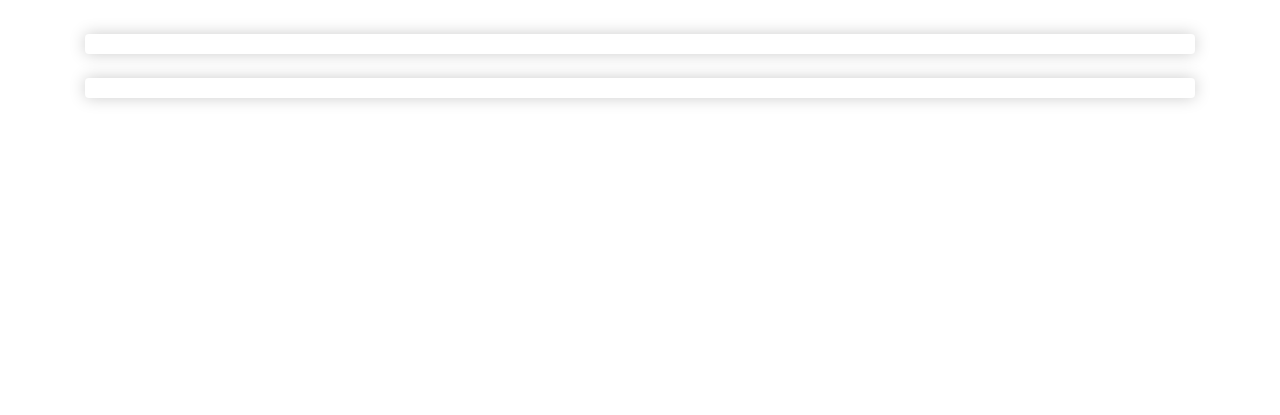
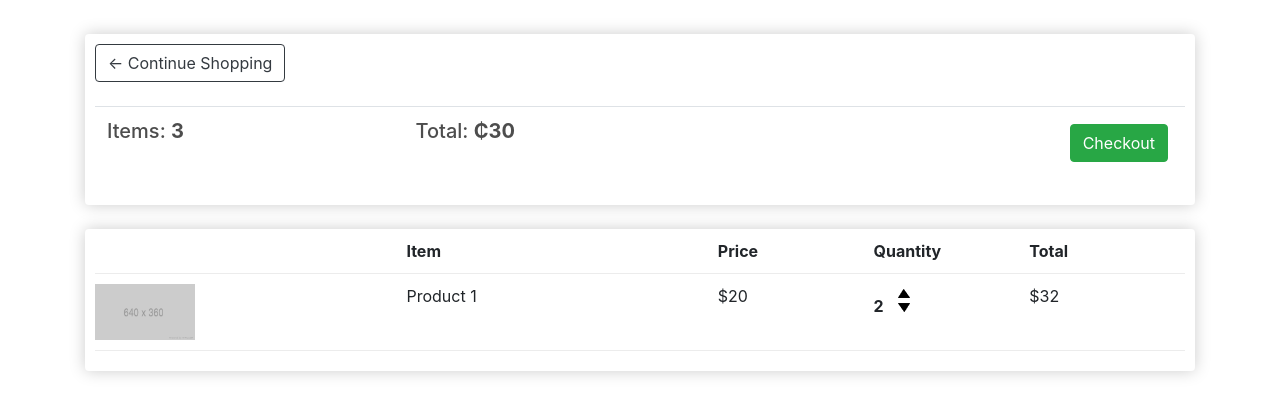
Before and after one commit to dagadjei/shop-online, a Django app: page /cart/ in a window 1280 px wide. Shown: the part 57-472 px from the top of the page. Run offline with Django 4.2, Linux system fonts and the light colour scheme; lists and menus that the app fills with data are empty; some libraries are stand-ins or nearby versions.

Commit message:
completion of cart-page template

```diff
--- a/shop/store/templates/store/cart.html
+++ b/shop/store/templates/store/cart.html
@@ -4,11 +4,44 @@
     <div class="row">
         <div class="col-lg-12">
             <div class="box-element">
-
+                <a class="btn btn-outline-dark" href="{% url 'store' %}">&#x2190; Continue Shopping</a>
+                <br>
+                <br>
+                <table class="table">
+                    <tr>
+                        <th><h5>Items: <strong>3</strong></h5></th>
+                        <th><h5>Total: <strong>₵30</strong></h5></th>
+                        <th>
+                            <a style="float:right; margin:5px;" href="{% url 'checkout' %}" class="btn btn-success">
+                                Checkout
+                            </a>
+                        </th>
+                    </tr>
+                </table>
             </div>
             <br>
             <div class="box-element">
+                <div class="cart-row">
+                    <div style="flex: 2;"></div>
+                    <div style="flex: 2;"><strong>Item</strong></div>
+                    <div style="flex: 1;"><strong>Price</strong></div>
+                    <div style="flex: 1;"><strong>Quantity</strong></div>
+                    <div style="flex: 1;"><strong>Total</strong></div>
+                </div>
+                <div class="cart-row">
+					<div style="flex:2"><img class="row-image" src="{% static 'images/placeholder.png' %}"></div>
+					<div style="flex:2"><p>Product 1</p></div>
+					<div style="flex:1"><p>$20</p></div>
+					<div style="flex:1">
+						<p class="quantity">2</p>
+						<div class="quantity">
+							<img class="chg-quantity" src="{% static  'images/arrow-up.png' %}">
 
+							<img class="chg-quantity" src="{% static  'images/arrow-down.png' %}">
+						</div>
+					</div>
+					<div style="flex:1"><p>$32</p></div>
+				</div>
             </div>
         </div>
     </div>
```
Also changed, not shown: shop/store/templates/store/checkout.html (+21 -1 lines), shop/static/images/arrow-down.png (added), shop/static/images/arrow-up.png (added).
